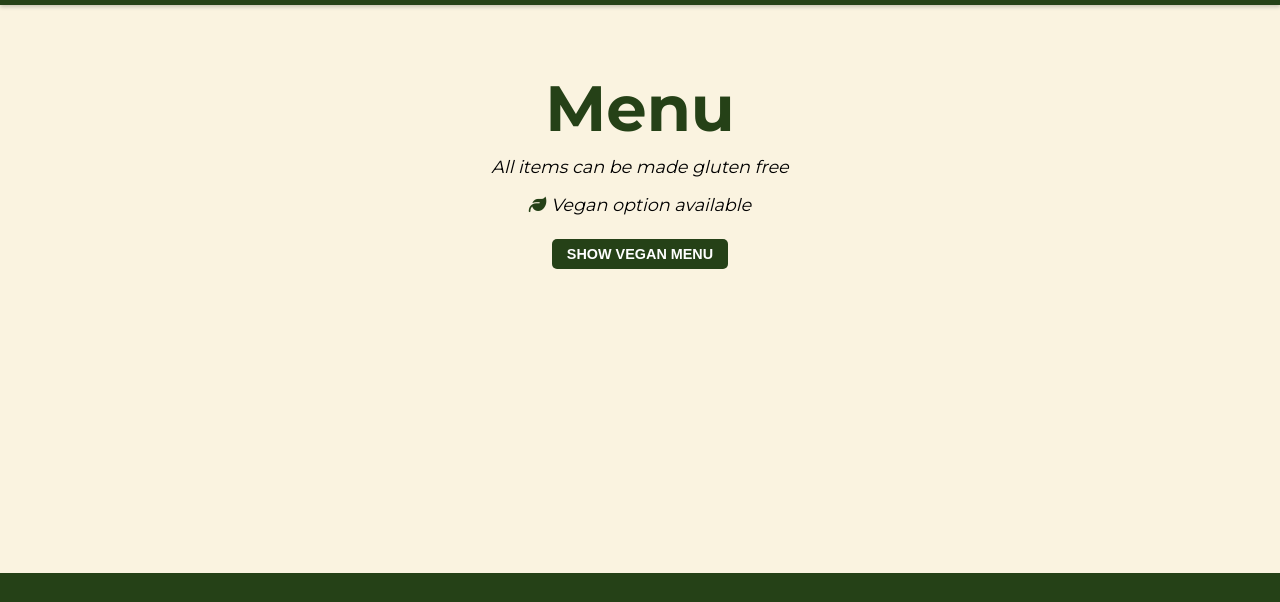
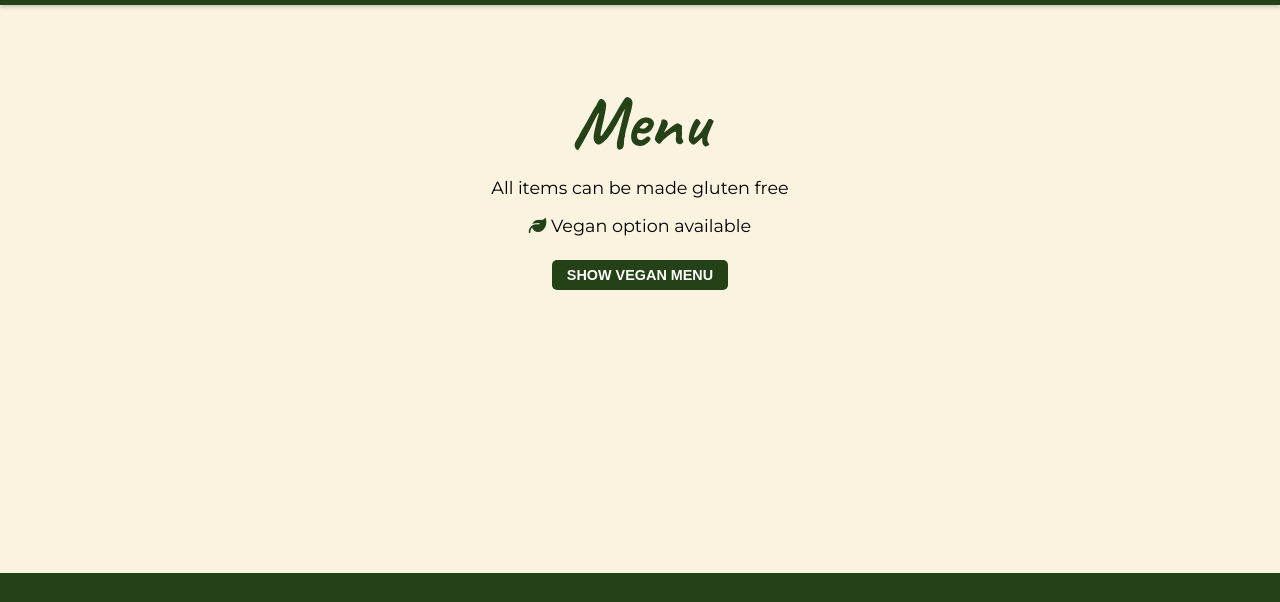
Before and after one commit to gustafsson96/projectdt207g-site, a website built with Vite: page menu.html in a window 1280 px wide. Shown: the part 65-667 px from the top of the page. Built offline with nearby package versions, Linux system fonts and the light colour scheme; no server answers.

Commit message:
Update font family for menu heading

```diff
--- a/public/css/menu.css
+++ b/public/css/menu.css
@@ -1,9 +1,10 @@
 /* Styling specific for menu.html */
 
 h1 {
+  font-family: var(--font-heading);
   color: var(--color-primary);
   text-align: center;
-  font-size: 4em;
+  font-size: 4.5em;
   margin: 1em 0 0;
 }
 
@@ -17,7 +18,7 @@ h1 {
 
 .menu-info-container p {
   font-size: 1.1em;
-  font-style: italic;
+
   margin: 0.5em;
 }
 
```
